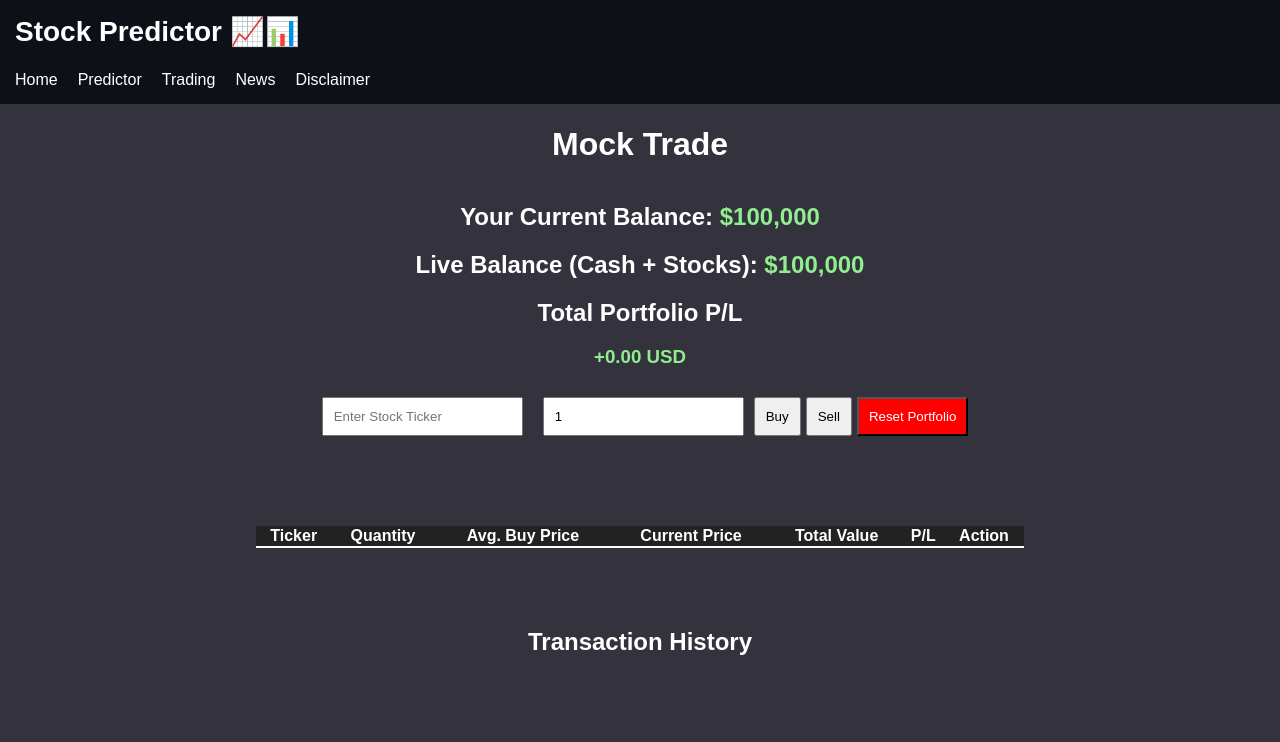
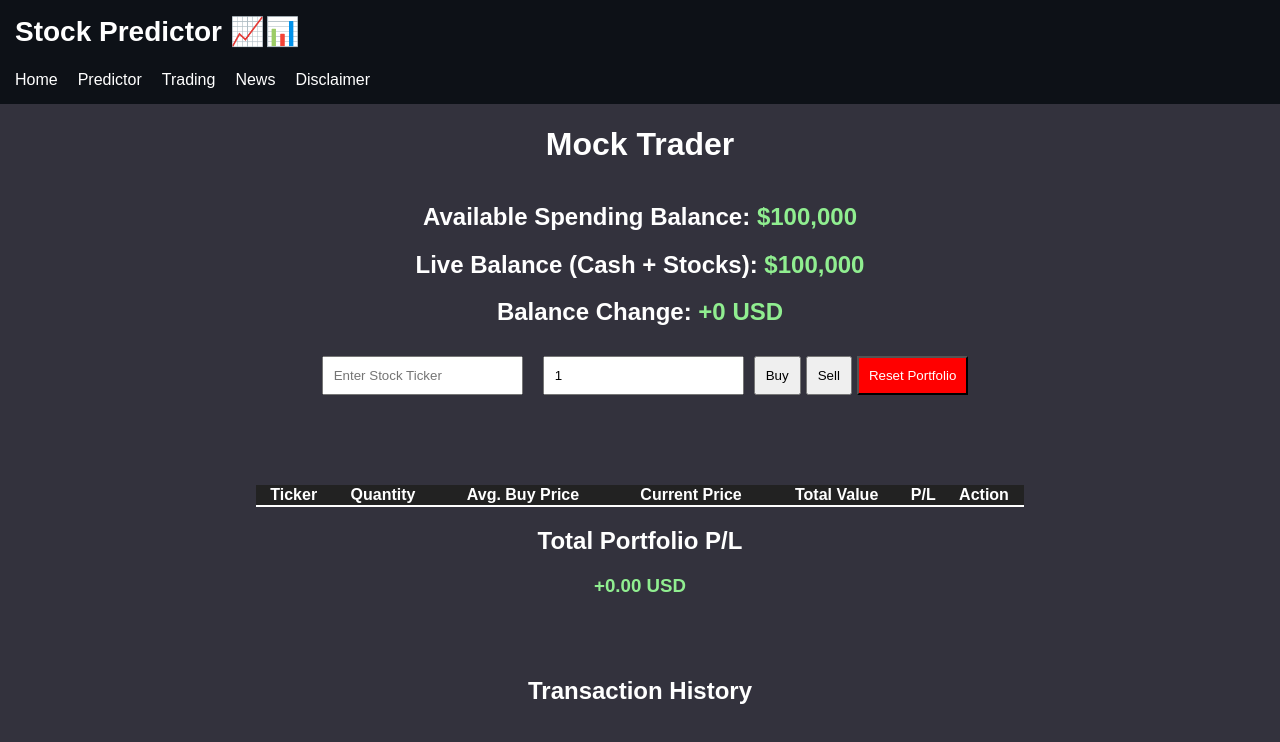
Before and after one commit to anbu-k/SM-Predictor, a Next.js app in the folder frontend/: page /trading in a window 1280 px wide. Shown: the top 742 px of the page. Built offline with nearby package versions, Linux system fonts and the light colour scheme.

Commit message:
Balance change (trading)

```diff
--- a/frontend/pages/trading.js
+++ b/frontend/pages/trading.js
@@ -2,7 +2,7 @@ import { useState, useEffect } from "react";
 import Navbar from "../components/navbar";
 
 export default function Trading() {
-  // Load initial state from local storage or use defaults
+  // Loads initial state from local storage or use defaults
   const [balance, setBalance] = useState(100000);
   const [portfolio, setPortfolio] = useState([]);
   const [ticker, setTicker] = useState("");
@@ -11,7 +11,7 @@ export default function Trading() {
   const [error, setError] = useState(null);
   const [history, setHistory] = useState([]);
 
-  // Load state from local storage on component mount (client-side only)
+  // Loads state from local storage on component mount (client)
   useEffect(() => {
     if (typeof window !== "undefined") {
       const savedBalance = Number(localStorage.getItem("balance")) || 100000;
@@ -25,7 +25,7 @@ export default function Trading() {
     }
   }, []);
 
-  // Save state to local storage whenever it changes
+  // Saves state to local storage whenever it changes
   useEffect(() => {
     if (typeof window !== "undefined") {
       localStorage.setItem("balance", balance);
@@ -44,7 +44,7 @@ export default function Trading() {
     }
   }, [history]);
 
-  // Calculate live balance (cash + stock value)
+  // Calculates live balance (cash + stock value)
   const liveBalance = portfolio.reduce((acc, stock) => {
     const currentPrice = stockPrices[stock.ticker] || stock.price;
     return acc + currentPrice * stock.quantity;
@@ -62,7 +62,7 @@ export default function Trading() {
     }
   };
 
-  // Fetch stock prices for all stocks in the portfolio
+  // Fetches stock prices for all stocks in the portfolio
   useEffect(() => {
     if (portfolio.length === 0) return;
 
@@ -101,7 +101,7 @@ export default function Trading() {
     return () => clearInterval(interval);
   }, [portfolio]);
 
-  // Fetch stock price for the current ticker
+  // Fetches stock price for the current ticker
   useEffect(() => {
     if (!ticker) return;
     fetchStockPrice();
@@ -244,9 +244,9 @@ export default function Trading() {
   return (
     <div style={{ textAlign: "center", color: "white" }}>
       <Navbar />
-      <h1>Mock Trade</h1>
+      <h1>Mock Trader</h1>
       <h2 style={{ marginTop: "40px" }}>
-        Your Current Balance:&nbsp;
+        Available Spending Balance:&nbsp;
         <span style={{ color: "lightgreen" }}>${balance.toLocaleString()}</span>
       </h2>
       <h2>
@@ -255,11 +255,15 @@ export default function Trading() {
           ${liveBalance.toLocaleString()}
         </span>
       </h2>
-      <h2 style={{ marginTop: "20px" }}>Total Portfolio P/L</h2>
-      <h3 style={{ color: totalPL >= 0 ? "lightgreen" : "red" }}>
-        {totalPL >= 0 ? `+${totalPL}` : totalPL} USD
-      </h3>
-
+      <h2>
+        Balance Change:&nbsp;
+        <span style={{ color: liveBalance >= 100000 ? "lightgreen" : "red" }}>
+          {liveBalance >= 100000
+            ? `+${(liveBalance - 100000).toLocaleString()}`
+            : `-${(100000 - liveBalance).toLocaleString()}`}{" "}
+          USD
+        </span>
+      </h2>
       <input
         type="text"
         placeholder="Enter Stock Ticker"
@@ -358,6 +362,10 @@ export default function Trading() {
           })}
         </tbody>
       </table>
+      <h2 style={{ marginTop: "20px" }}>Total Portfolio P/L</h2>
+      <h3 style={{ color: totalPL >= 0 ? "lightgreen" : "red" }}>
+        {totalPL >= 0 ? `+${totalPL}` : totalPL} USD
+      </h3>
 
       <h2 style={{ marginTop: "80px" }}>Transaction History</h2>
       <ul style={{ listStyleType: "none", padding: 0 }}>
```
